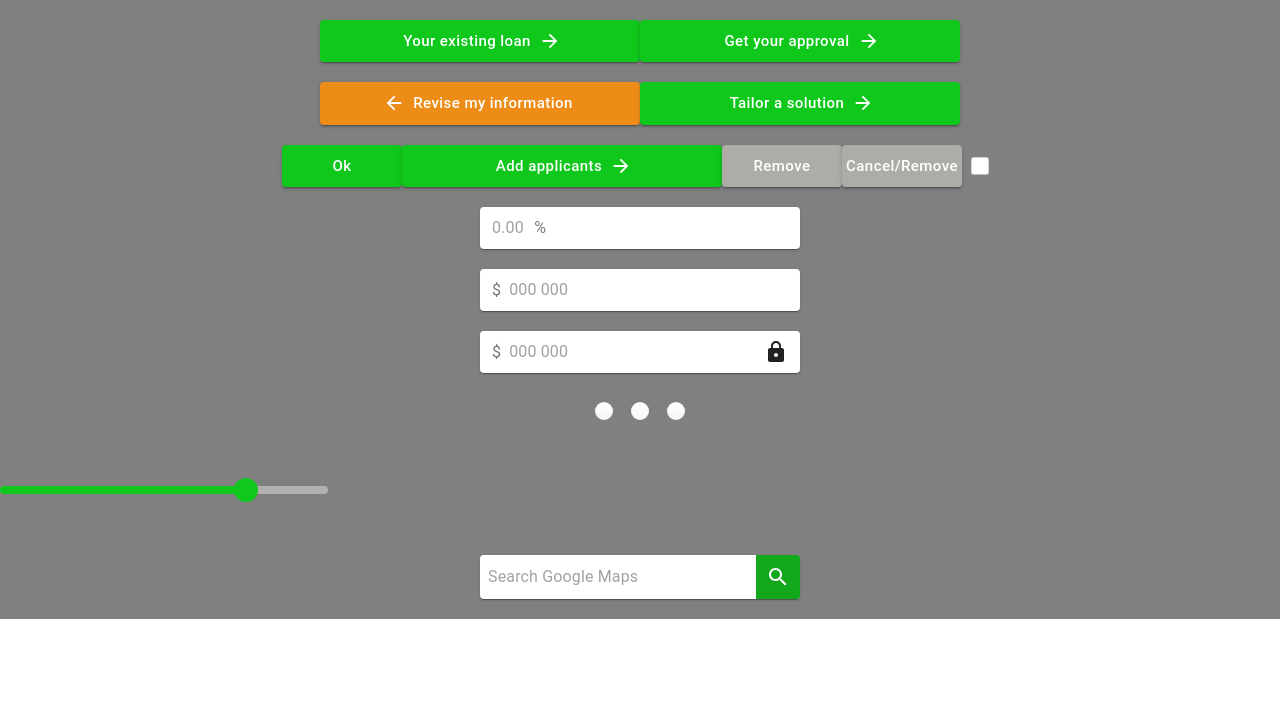
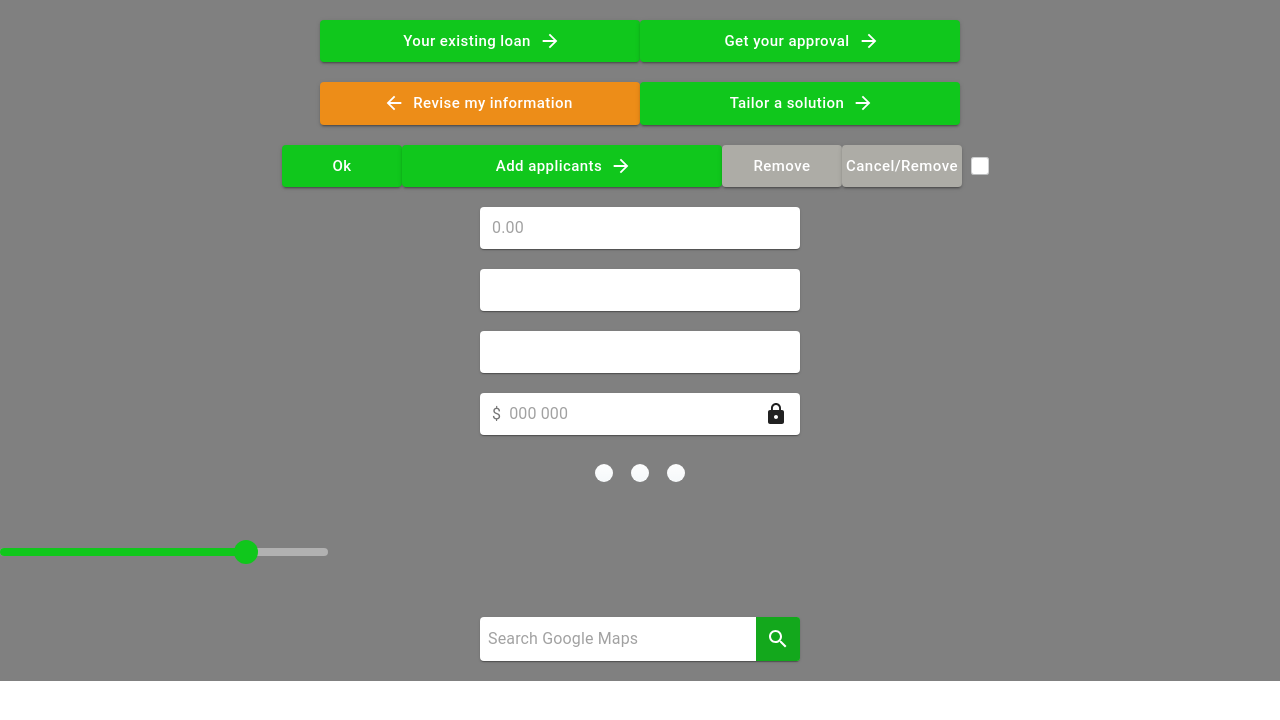
Before and after one commit to Sahil1109/amm_designs, a React (Create React App) app: page / in a window 1280 px wide. Shown: the top 720 px of the page. Built offline with nearby package versions, Linux system fonts and the light colour scheme.

Commit message:
Add Number format

```diff
--- a/package.json
+++ b/package.json
@@ -17,6 +17,7 @@
     "clsx": "^1.1.1",
     "react": "^16.13.1",
     "react-dom": "^16.13.1",
+    "react-number-format": "^4.4.1",
     "react-scripts": "3.4.3",
     "typescript": "^4.0.2"
   },
--- a/src/Components/TextFieldAmm.tsx
+++ b/src/Components/TextFieldAmm.tsx
@@ -2,23 +2,28 @@ import React from "react";
 import InputAdornment from "@material-ui/core/InputAdornment";
 import StyledField, { fieldStyles } from "./StyledField";
 import LockIcon from "@material-ui/icons/Lock";
+import NumberFormat from "react-number-format";
+import { styled } from "@material-ui/core";
 export default function TextFieldAmm() {
   const classes = fieldStyles();
   return (
     <div>
       <StyledField
         placeholder="0.00"
-        endAdornment={
-          <InputAdornment position="start" style={{marginRight:"250px"}}>
-            {/* <LockIcon></LockIcon>{" "} */}%
-          </InputAdornment>
-        }
+        // endAdornment={
+        //   <InputAdornment position="start" style={{marginRight:"250px"}}>
+        //     {/* <LockIcon></LockIcon>{" "} */}%
+        //   </InputAdornment>
+        // }
       ></StyledField>
       <br></br>
-      <StyledField
-        placeholder="000 000"
-        startAdornment={<InputAdornment position="start">$</InputAdornment>}
-      ></StyledField>
+      <NumberFormat
+        customInput={StyledField}
+        thousandSeparator={true}
+        prefix={"$"}
+      />
+      <br></br>
+      <NumberFormat customInput={StyledField} suffix={"%"} />
       <br></br>
       <StyledField
         placeholder="000 000"
```
Also changed, not shown: 1 other file (tests, documents, lock files or other folders).
